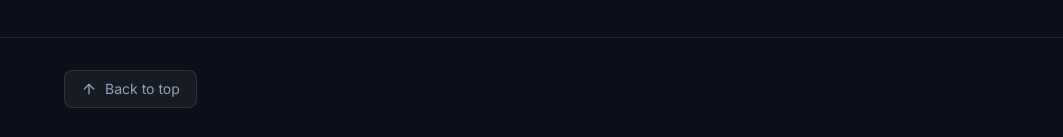
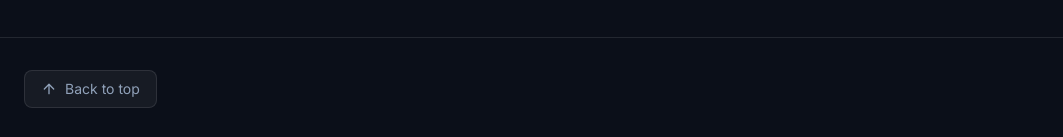
Before and after one commit to AmitKhatri835/Portfolio, a React (Vite) app: page / in a window 1280 px wide. Shown: the part 4212-4349 px from the top of the page, without its empty margins (0-1063 px from the left). Built offline with nearby package versions, Linux system fonts and the light colour scheme.

Commit message:
initial commit

```diff
--- a/src/components/Footer.jsx
+++ b/src/components/Footer.jsx
@@ -3,7 +3,6 @@ import { ArrowUp } from "lucide-react";
 export default function Footer() {
   return (
     <footer className="border-t border-white/10 px-6 py-8">
-      <div className="mx-auto flex max-w-6xl flex-col items-center justify-between gap-4 sm:flex-row">
       <a
         href="#"
         className="inline-flex items-center gap-2 rounded-lg border border-white/10 bg-white/5 px-4 py-2 text-sm text-slate-400 transition-all hover:border-indigo-400/40 hover:text-indigo-300"
@@ -12,7 +11,6 @@ export default function Footer() {
         <ArrowUp size={16} />
         Back to top
       </a>
-      </div>
     </footer>
   );
 }
```
Lines whose indentation alone changed are shown as unchanged.
